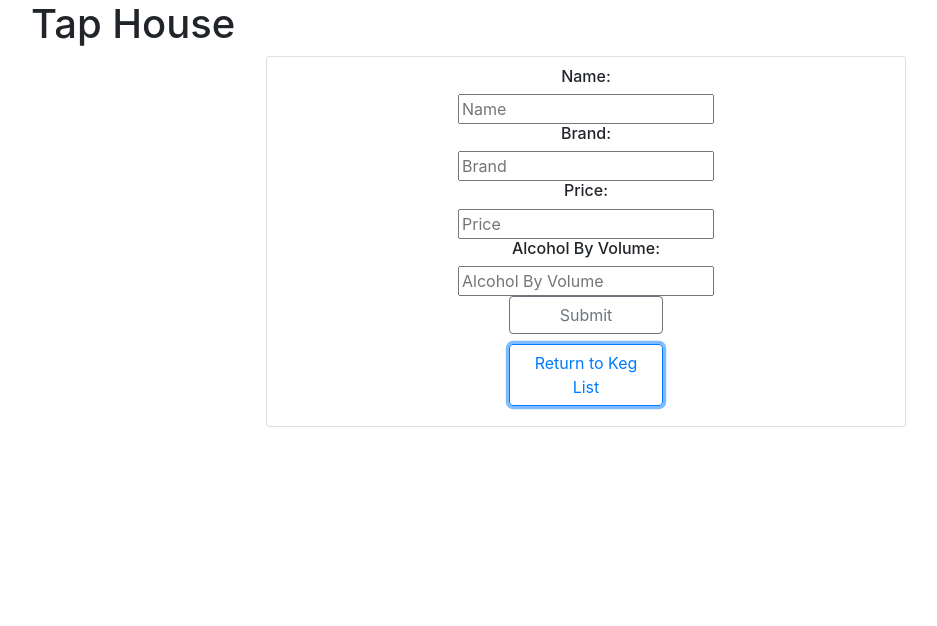
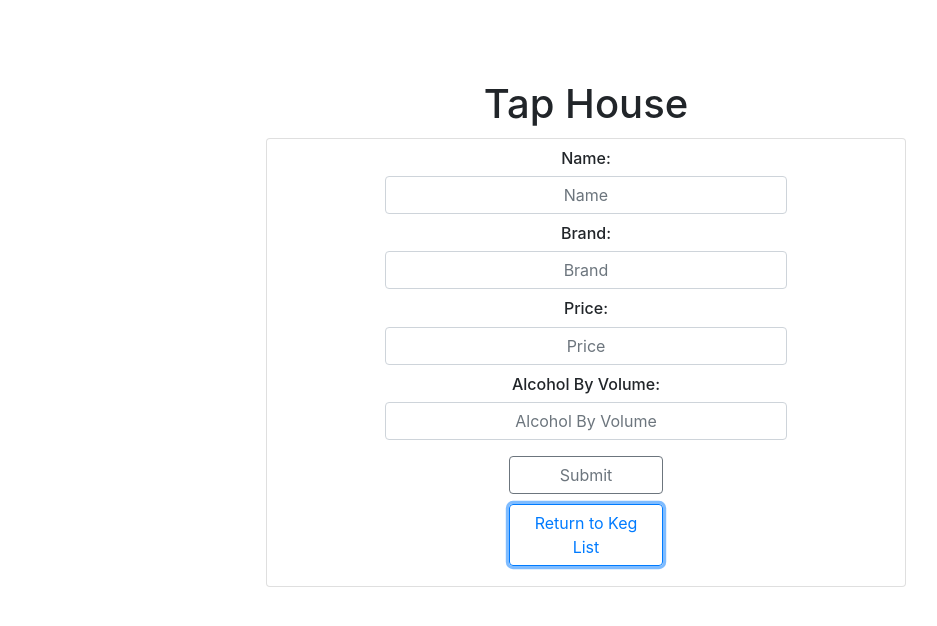
Before and after one commit to RyanDanielWalker/tap-room-redux, a React (Create React App) app: page / in a window 1280 px wide. Both pictures are taken after a click on the button "Add New Keg". Shown: the top 626 px of the page, without its empty margins (54-991 px from the left). Built offline with nearby package versions, Linux system fonts and the light colour scheme.

Commit message:
Update form, button, card styling across app. Done for day

```diff
--- a/src/Components/App.js
+++ b/src/Components/App.js
@@ -2,12 +2,15 @@
 import Header from './Header';
 import 'bootstrap/dist/css/bootstrap.min.css';
 import KegControl from './KegControl';
+import Container from 'react-bootstrap/Container'
 
 function App() {
   return (
     <React.Fragment>
-      <Header />
-      <KegControl />
+      <Container>
+        <Header />
+        <KegControl />
+      </Container>
     </React.Fragment>
   );
 }
--- a/src/Components/EditKegForm.js
+++ b/src/Components/EditKegForm.js
@@ -1,6 +1,9 @@
 import React from 'react';
 import PropTypes from 'prop-types';
 import Button from 'react-bootstrap/Button';
+import { formStyles } from './KegControl';
+import Form from 'react-bootstrap/Form';
+import { buttonStyles } from './KegControl';
 
 function EditKegForm(props) {
   const { keg } = props;
@@ -19,39 +22,46 @@
 
   return (
     <React.Fragment>
-      <form onSubmit={handleEditKegFormSubmission}>
+      <Form onSubmit={handleEditKegFormSubmission}>
+        <Form.Group >
           <h6>Name:</h6>
-        <input
+          <Form.Control
+            style={formStyles}
             type='text'
             name='name'
             placeholder='Name'
             defaultValue={keg.name} />
           <h6>Brand:</h6>
-        <input
+          <Form.Control
+            style={formStyles}
             type='text'
             name='brand'
             placeholder='Brand'
             defaultValue={keg.brand} />
           <h6>Price:</h6>
-        <input
+          <Form.Control
+            style={formStyles}
             type='text'
             name='price'
             placeholder='Price'
             defaultValue={keg.price} />
           <h6>Alcohol By Volume:</h6>
-        <input
+          <Form.Control
+            style={formStyles}
             type='text'
             name='abv'
             placeholder='Alcohol By Volume'
             defaultValue={keg.abv} />
           <h6>Pints Remaining in Keg:</h6>
-        <input
+          <Form.Control
+            style={formStyles}
             type='text'
             name='pintsRemaining'
             placeholder='Pints Remaining in Keg'
             defaultValue={keg.pintsRemaining} />
-        <Button variant="outline-secondary" type='submit' >Submit</Button>
-      </form>
+        </Form.Group>
+        <Button style={buttonStyles} variant="outline-secondary" type='submit' >Submit</Button>
+      </Form>
     </React.Fragment>
   );
 }
--- a/src/Components/Header.js
+++ b/src/Components/Header.js
@@ -1,18 +1,9 @@
 import React from 'react';
-import Container from 'react-bootstrap/Container';
-import Row from 'react-bootstrap/Row';
-import Col from 'react-bootstrap/Col';
 
 function Header() {
   return (
     <React.Fragment>
-      <Container>
-        <Row>
-          <Col>
-            <h1>Tap House</h1>
-          </Col>
-        </Row>
-      </Container>
+      <h1 style={{ textAlign: 'center', marginTop: '10vh', marginBottom: '10px' }}>Tap House</h1>
     </React.Fragment >
   );
 }
--- a/src/Components/KegControl.js
+++ b/src/Components/KegControl.js
@@ -19,6 +19,13 @@
   width: '25%',
   marginBottom: '10px',
   display: 'block'
+}
+
+export const formStyles = {
+  textAlign: 'center',
+  margin: 'auto',
+  width: '65%',
+  marginBottom: '10px',
 }
 
 class KegControl extends React.Component {
--- a/src/Components/NewKegForm.js
+++ b/src/Components/NewKegForm.js
@@ -3,6 +3,8 @@
 import PropTypes from 'prop-types';
 import Button from 'react-bootstrap/Button';
 import { buttonStyles } from './KegControl';
+import Form from 'react-bootstrap/Form';
+import { formStyles } from './KegControl';
 
 function NewKegForm(props) {
 
@@ -20,29 +22,38 @@
 
   return (
     <React.Fragment>
-      <form onSubmit={handleNewKegFormSubmission}>
+      <Form onSubmit={handleNewKegFormSubmission}>
+        <Form.Group >
           <h6>Name:</h6>
-        <input
+          <Form.Control
+            style={formStyles}
             type='text'
             name='name'
-          placeholder='Name' />
+            placeholder='Name'
+            required='required' />
           <h6>Brand:</h6>
-        <input
+          <Form.Control
+            style={formStyles}
             type='text'
             name='brand'
-          placeholder='Brand' />
+            placeholder='Brand'
+            required='required' />
           <h6>Price:</h6>
-        <input
+          <Form.Control
+            style={formStyles}
             type='text'
             name='price'
-          placeholder='Price' />
+            placeholder='Price'
+            required='required' />
           <h6>Alcohol By Volume:</h6>
-        <input
+          <Form.Control
+            style={formStyles}
             type='text'
             name='abv'
             placeholder='Alcohol By Volume' />
+        </Form.Group>
         <Button style={buttonStyles} variant="outline-secondary" type='submit' >Submit</Button>
-      </form>
+      </Form>
     </React.Fragment>
   );
 }
```
Lines whose indentation alone changed are shown as unchanged.
